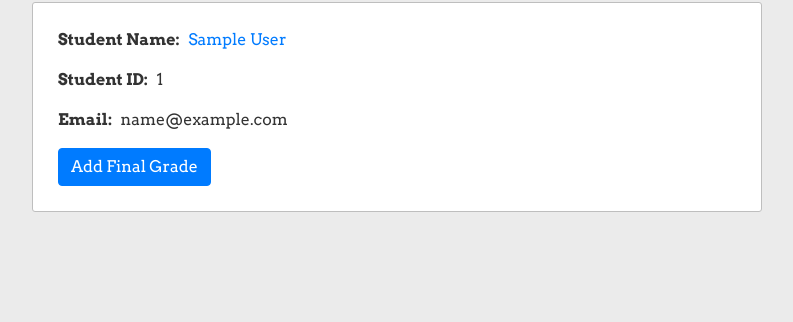
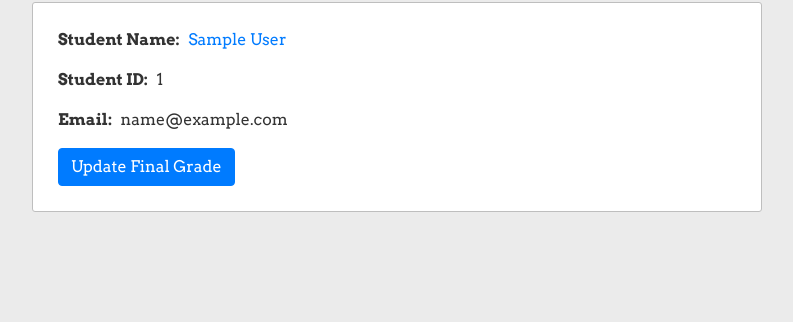
Before and after one commit to JacobCuke/SchoolManagement, a Django app: page /course/1/students/ in a window 1280 px wide. Shown: the part 517-839 px from the top of the page, without its empty margins (53-846 px from the left). Run offline with Django 3.2, Linux system fonts and the light colour scheme; a user stored in the database is signed in; tables that the repository leaves empty hold one stand-in row (values such as "Sample post"); some libraries are stand-ins or nearby versions.

Commit message:
Fix update final grade bug in student list

```diff
--- a/school/templates/school/student_list.html
+++ b/school/templates/school/student_list.html
@@ -50,11 +50,8 @@
             <span class="data-title">Email:</span>
             <span class="data-content">{{ student.user.email}}</span>
         </p>
-        {% if not enrolledStudent.received_grade %}
-          <a class="btn btn-primary" href="{% url 'update-grade' view.kwargs.course_id enrolledStudent.student.user.id %}">Add Final Grade</a>
-        {% else %}
-          <a class="btn btn-primary" href="{% url 'update-grade' view.kwargs.course_id enrolledStudent.student.user.id %}">Update Final Grade</a>
-        {% endif %}
+
+        <a class="btn btn-primary" href="{% url 'update-grade' view.kwargs.course_id enrolledStudent.student.user.id %}">Update Final Grade</a>
       </article>
     {% endfor %}
   {% endif %}
```
